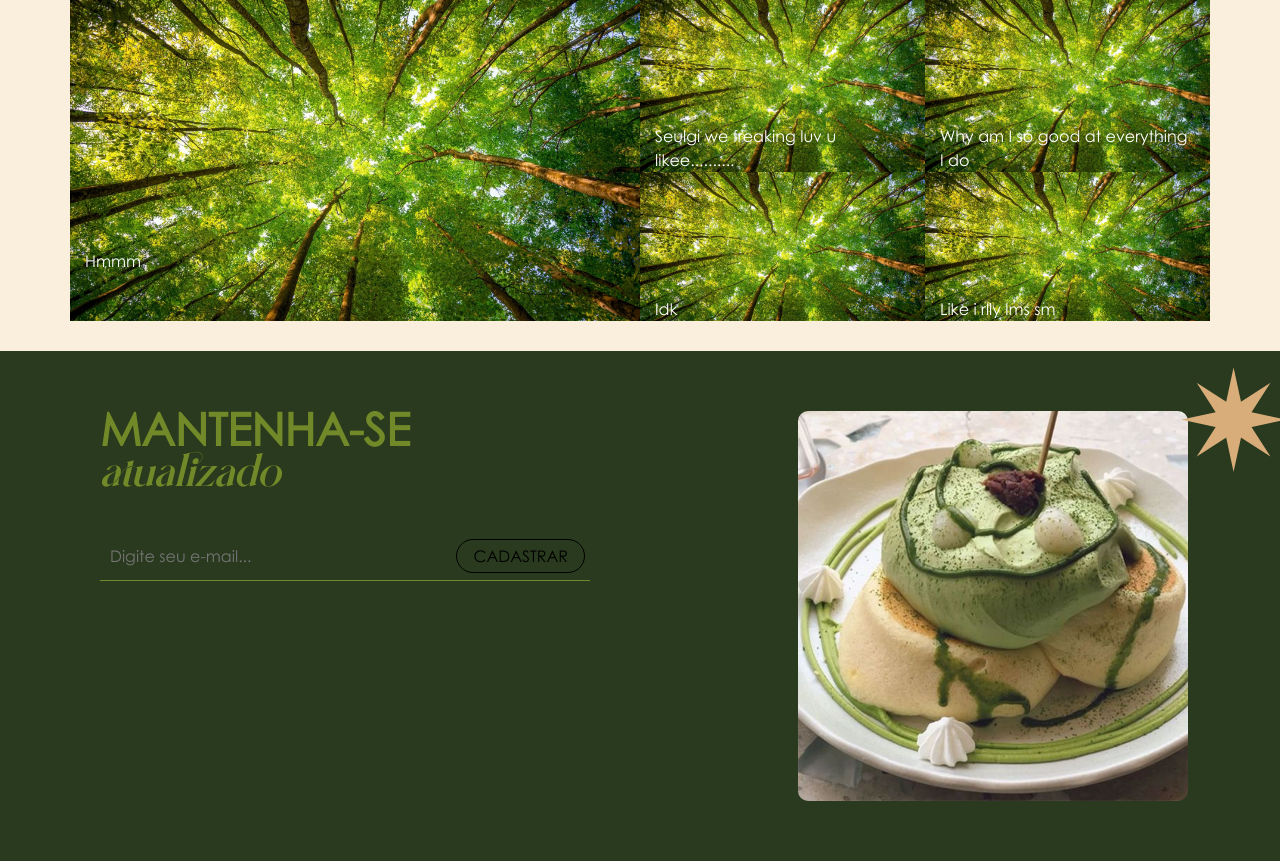
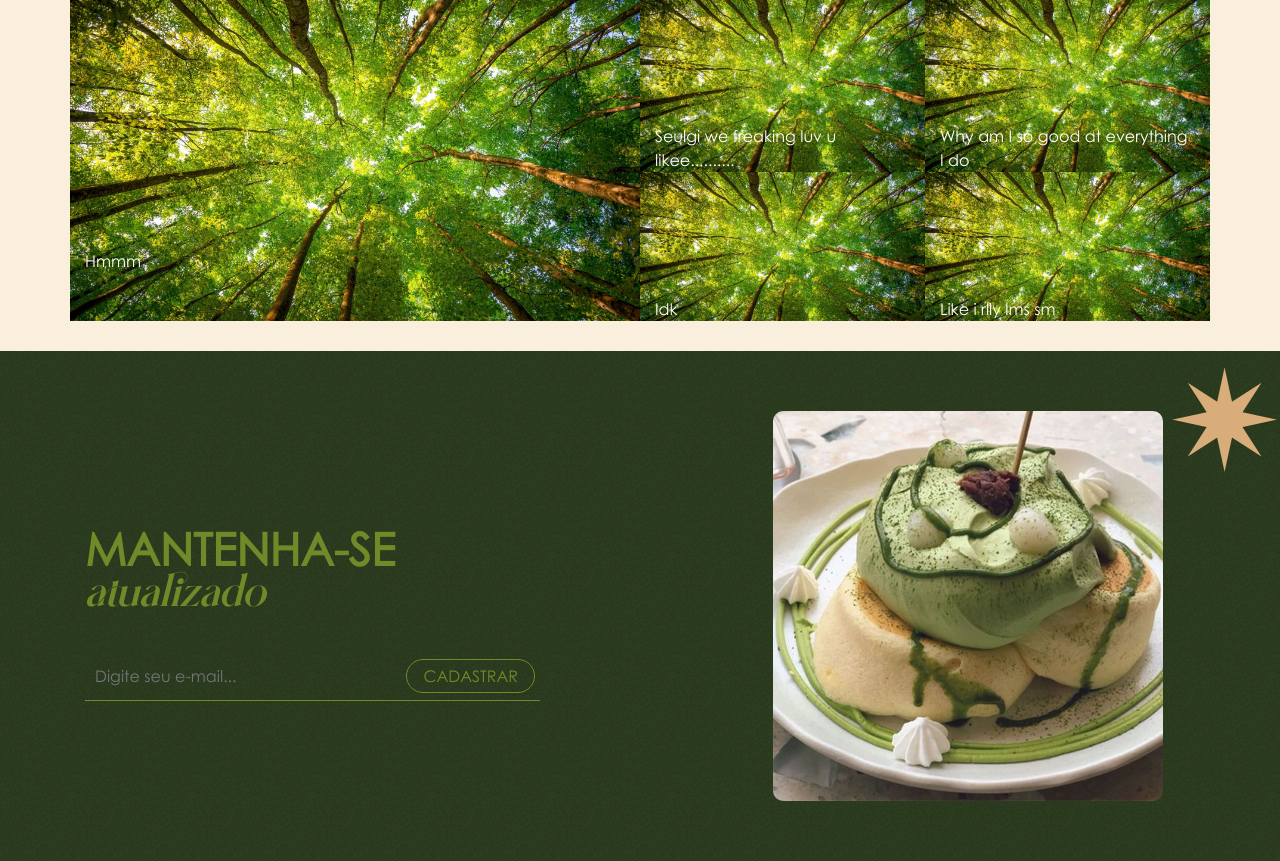
Before and after one commit to crrloz/TCC, a PHP site: page / in a window 1280 px wide. Shown: the part 1475-2336 px from the top of the page. Run offline with PHP 8.4, Linux system fonts and the light colour scheme; some libraries are stand-ins or nearby versions.

Commit message:
dhjodHJIOSnjhocromji

```diff
--- a/css/style.css
+++ b/css/style.css
@@ -214,7 +214,7 @@ menu ul li a {
 .header-fixed .wrap-menu-header {
   position: fixed;
   height: 59px;
-  background: #dcd7bedc;
+  background: #FAEEDD;
   box-shadow: 0px 2px 5px rgba(0,0,0,0.1);
 }
 
--- a/css/util.css
+++ b/css/util.css
@@ -2450,13 +2450,23 @@
 
 .h-half {height: 50%;}
 
-/*[CORES DE FUNDO]*/
+/*[CORES E PADRÕES DE FUNDO]*/
 
 .bg0 {background-color: #cccccc;}
 .bg1 {background-color: #222222;}
 .bg2 {background-color: #000000;}
 
 .bg3 {background-color: #2A3A1E;}
+.bg4 {background-color: #FAEEDD;}
+
+.bg1-pattern {
+	background-image: url(../images/patterns/pattern1.jpg);
+  	background-repeat: repeat;
+}
+.bg2-pattern {
+	background-image: url(../images/patterns/pattern2.jpg);
+  	background-repeat: repeat;
+}
 
 /*[CORES]*/
 
@@ -2471,9 +2481,7 @@
 .color7 {color: #2A3A1E;}
 
 .color0-hov:hover {color: #ffffff;}
-
 .color5-hov:hover {color: #000000;}
-
 .color6-hov:hover {color: #718928;}
 
 /*[TRANSIÇÃO]*/
@@ -2562,6 +2570,7 @@
 .pointer{
 	cursor: pointer;
 }
+
 
 /* [POSIÇÃO] */
 
--- a/index.php
+++ b/index.php
@@ -6,6 +6,10 @@
 </head>
 <style>
     @media (max-width: 767px) { .m-t-0-40 {margin-top: 40px;}}
+
+    .bo-color-0 {border-color: #718928;}
+
+    .color6 {color: #718928;}
 
     .hov-img-zoom {
         display: block;
@@ -125,7 +129,7 @@
 
 
     <!-- Sobre -->
-    <section class="section-about">
+    <section class="section-about bg2-pattern">
         <div class="container">
             <div class="wrap-text-about pos-absolute p-t-30">
                 <span><i class="f-glitten fs-60 color6">Quem </i></span>
@@ -206,17 +210,18 @@
             </div>
 
             <div class="col-lg-6 p-b-60">
-                Olá, <?php  ?>
+                Olá, <?php echo $_SESSION['useruid'] ?>!
             </div>
         </div>
     </section>
 
+
     <?php } else { ?>
     <!-- Cadastro -->
-    <section class="section-signup p-t-60 bg3" style="overflow: hidden;">
-        <div class="row p-l-100">
-            <div class="col-lg-6 p-b-30">
-                <div style="line-height: 0.8">
+    <section class="section-signup p-t-60 bg1-pattern" style="overflow: hidden;">
+        <div class="row">
+            <div class="col-lg-6 p-b-30 p-l-100 p-t-120">
+                <div class="wrap-text-signup" style="line-height: 0.8;">
                     <span class="t-center fs-45">
                         <b class="color6">MANTENHA-SE</b>
                     </span>
@@ -231,7 +236,7 @@
                         <div class="wrap-input size12 m-t-3 m-b-23">
                             <input class="p-b-10 p-r-150" type="text" name="email_home" placeholder="Digite seu e-mail...">
                             <!-- Botão -->
-                            <button type="submit" name="submit_home" class="btn4 color5 bo-color-0">
+                            <button type="submit" name="submit_home" class="btn4 color6 bo-color-0">
                                 Cadastrar
                             </button>
                         </div>
```
Also changed, not shown: images/patterns/pattern1.jpg (added), images/patterns/pattern2.jpg (added).
